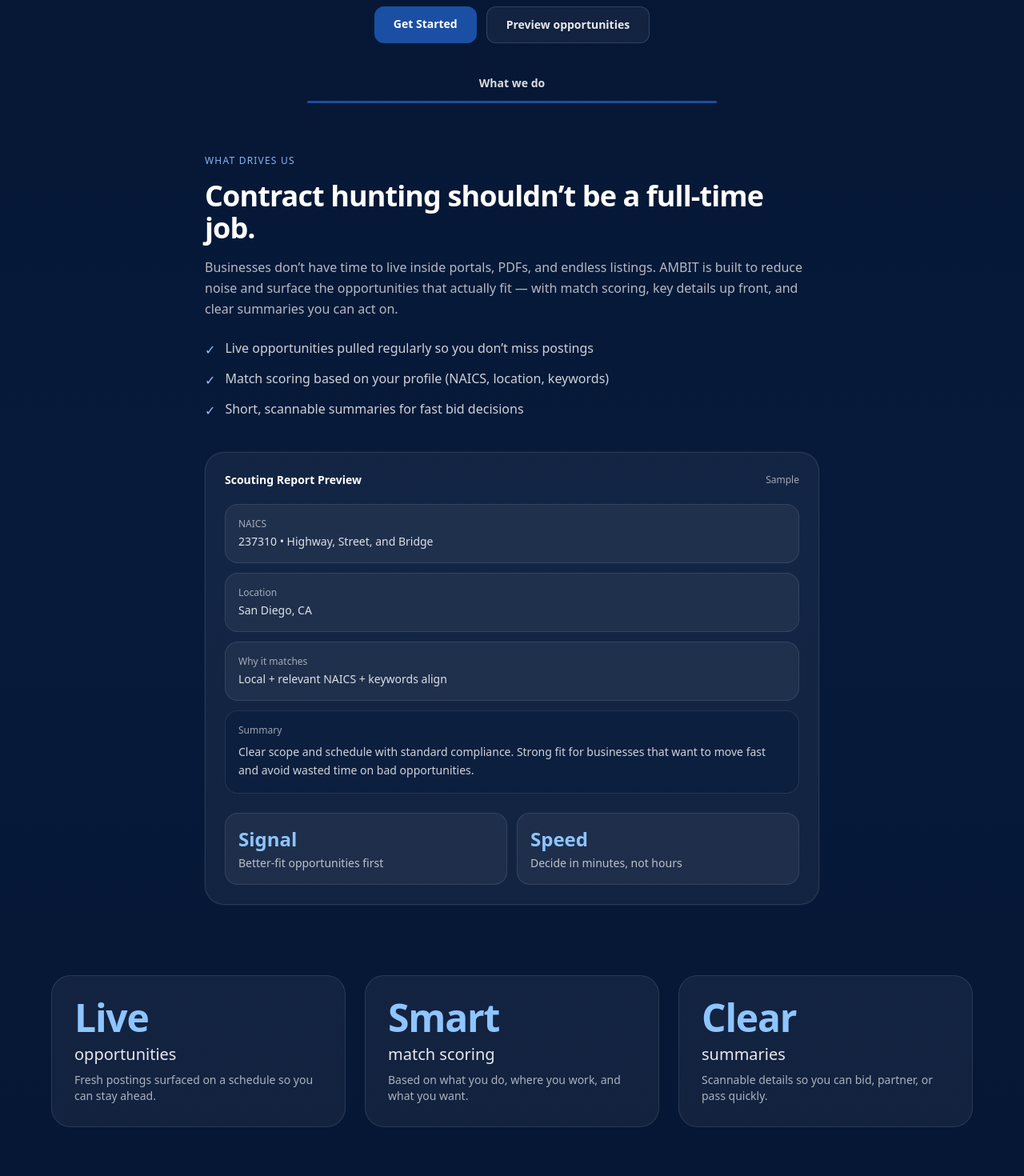
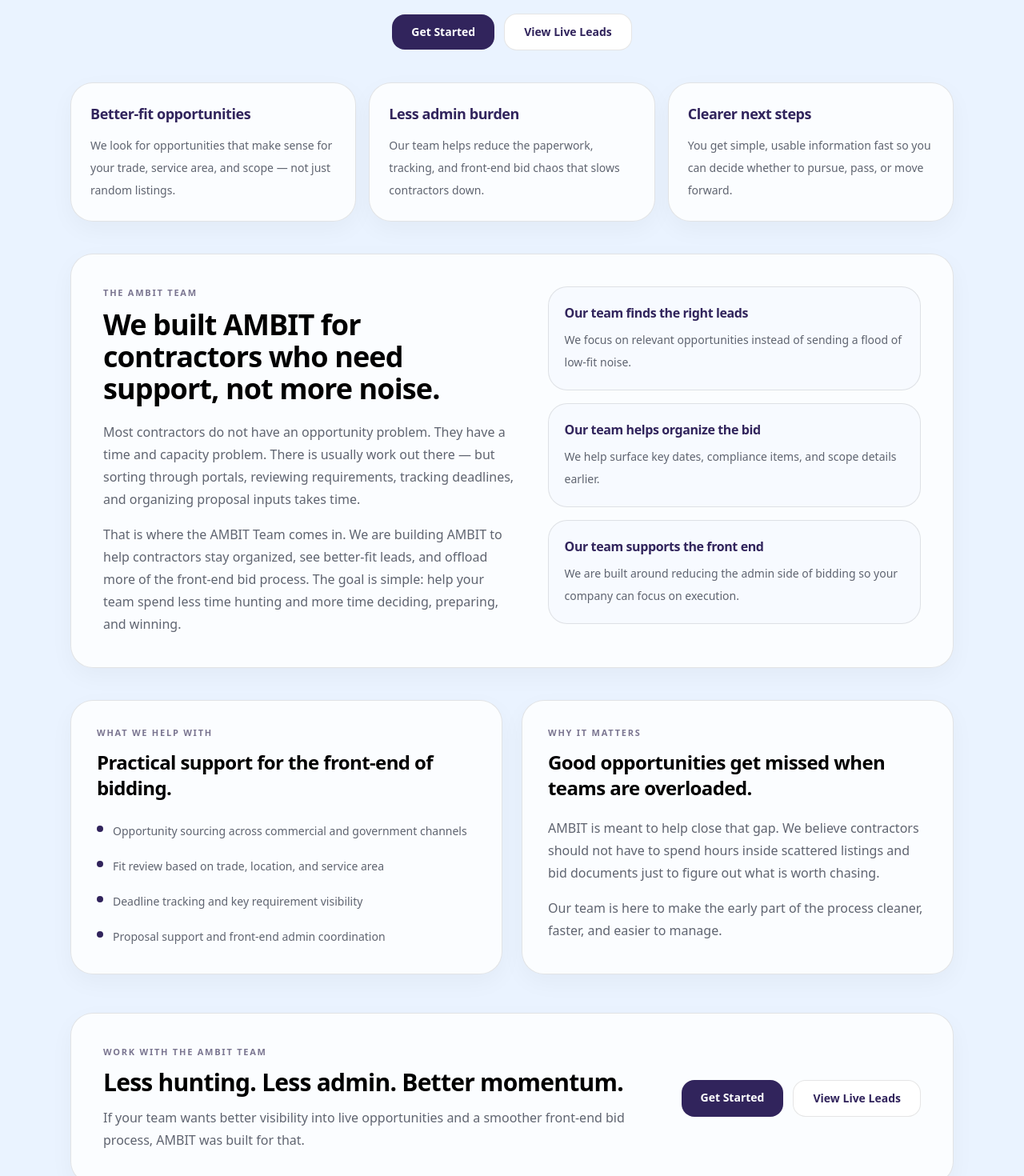
Before and after one commit to seansevrix/ambit, a Next.js app: page /about in a window 1280 px wide. Shown: the part 440-1910 px from the top of the page at 80% size. Built offline with nearby package versions, Linux system fonts and the light colour scheme.

Commit message:
Rewrite About page to match AMBIT brand

```diff
--- a/app/about/page.tsx
+++ b/app/about/page.tsx
@@ -1,233 +1,245 @@
-// app/about/page.tsx
 import Link from "next/link";
 
 export const metadata = {
-  title: "About | AMBIT",
+  title: "About Us | AMBIT",
   description:
-    "AMBIT helps businesses find the right government contracts faster with clear matches and simple scouting reports.",
+    "Learn about the AMBIT Team and how we help contractors source opportunities, stay on top of compliance, and reduce the admin side of bidding.",
 };
 
-const PREVIEW_HREF = "/opportunities";
 const GET_STARTED_HREF = "/get-started";
+const PREVIEW_HREF = "/live-opportunities";
+
+const WRAP = "mx-auto max-w-6xl px-6";
+const PANEL =
+  "rounded-[28px] border border-black/10 bg-white/80 shadow-[0_10px_30px_rgba(0,0,0,0.04)]";
 
 export default function AboutPage() {
   return (
-    <main className="min-h-screen scroll-smooth text-white bg-gradient-to-b from-[#061633] via-[#071a3a] to-[#061633]">
-      {/* HERO */}
-      <section className="px-6 pt-14 pb-10">
-        <div className="mx-auto max-w-6xl">
-          <div className="mx-auto max-w-3xl text-center">
-            <div className="text-xs tracking-widest text-blue-300/90">
-              ABOUT AMBIT
+    <main className="min-h-screen bg-[#EAF3FF] text-black">
+      <section className="pt-16 pb-10">
+        <div className={WRAP}>
+          <div className="mx-auto max-w-4xl text-center">
+            <div className="text-[11px] font-semibold uppercase tracking-[0.16em] text-[#6B7280]">
+              About Us
             </div>
 
-            <h1 className="mt-4 text-4xl md:text-6xl font-semibold tracking-tight">
-              Your Bridge to Federal, State, and Local Opportunities.
+            <h1 className="mt-4 text-4xl font-semibold tracking-tight sm:text-5xl md:text-6xl">
+              Built to feel like an
+              <span className="block">extension of your team.</span>
             </h1>
 
-            <p className="mt-5 text-base md:text-lg text-white/70">
-              Tell AMBIT what your business does and where you work. We find live opportunities,
-              score matches, and deliver a clear scouting report — so you don’t miss good bids.
+            <p className="mx-auto mt-6 max-w-2xl text-base leading-7 text-[#5F6470] md:text-lg">
+              AMBIT helps contractors find better-fit commercial and government
+              opportunities and move faster when the right one shows up. Our
+              team focuses on the front-end workload — sourcing, fit review,
+              deadlines, compliance details, and proposal support — so your team
+              can stay focused on the actual work.
             </p>
 
-            <div className="mt-8 flex flex-col sm:flex-row gap-3 justify-center">
+            <div className="mt-8 flex flex-col items-center justify-center gap-3 sm:flex-row">
               <Link
                 href={GET_STARTED_HREF}
-                className="rounded-xl bg-[#1A4FA3] px-6 py-3 text-sm font-semibold text-white hover:bg-[#15428B] transition"
+                className="inline-flex rounded-2xl bg-[#31245C] px-6 py-3 text-sm font-semibold text-white transition hover:opacity-95"
               >
                 Get Started
               </Link>
-
               <Link
                 href={PREVIEW_HREF}
-                className="rounded-xl border border-white/15 bg-white/5 px-6 py-3 text-sm font-semibold text-white/90 hover:bg-white/10 transition"
+                className="inline-flex rounded-2xl border border-black/10 bg-white px-6 py-3 text-sm font-semibold text-[#31245C] transition hover:bg-black/[0.03]"
               >
-                Preview opportunities
+                View Live Leads
               </Link>
             </div>
+          </div>
+        </div>
+      </section>
 
-            {/* ✅ Clickable "What we do" tab — scrolls to section below */}
-            <div className="mt-10">
-              <div className="mx-auto flex max-w-lg flex-col items-center">
-                <a
-                  href="#what-we-do"
-                  className="text-sm font-semibold text-white/85 hover:text-white transition"
-                >
-                  What we do
-                </a>
+      <section className="pb-10">
+        <div className={WRAP}>
+          <div className="grid gap-4 md:grid-cols-3">
+            <InfoCard
+              title="Better-fit opportunities"
+              text="We look for opportunities that make sense for your trade, service area, and scope — not just random listings."
+            />
+            <InfoCard
+              title="Less admin burden"
+              text="Our team helps reduce the paperwork, tracking, and front-end bid chaos that slows contractors down."
+            />
+            <InfoCard
+              title="Clearer next steps"
+              text="You get simple, usable information fast so you can decide whether to pursue, pass, or move forward."
+            />
+          </div>
+        </div>
+      </section>
 
-                {/* ✅ Fully blue underline */}
-                <div className="mt-3 h-[3px] w-full rounded-full bg-[#1A4FA3]" />
+      <section className="pb-10">
+        <div className={WRAP}>
+          <div className={`${PANEL} p-8 md:p-10`}>
+            <div className="grid gap-10 md:grid-cols-[1.05fr_0.95fr] md:items-start">
+              <div>
+                <div className="text-[11px] font-semibold uppercase tracking-[0.16em] text-[#7A7590]">
+                  The AMBIT Team
+                </div>
+
+                <h2 className="mt-3 text-3xl font-semibold tracking-tight md:text-4xl">
+                  We built AMBIT for contractors who need support, not more
+                  noise.
+                </h2>
+
+                <p className="mt-5 text-sm leading-7 text-[#5F6470] md:text-base">
+                  Most contractors do not have an opportunity problem. They have
+                  a time and capacity problem. There is usually work out there —
+                  but sorting through portals, reviewing requirements, tracking
+                  deadlines, and organizing proposal inputs takes time.
+                </p>
+
+                <p className="mt-4 text-sm leading-7 text-[#5F6470] md:text-base">
+                  That is where the AMBIT Team comes in. We are building AMBIT
+                  to help contractors stay organized, see better-fit leads, and
+                  offload more of the front-end bid process. The goal is simple:
+                  help your team spend less time hunting and more time deciding,
+                  preparing, and winning.
+                </p>
+              </div>
+
+              <div className="grid gap-4">
+                <TeamPoint
+                  title="Our team finds the right leads"
+                  text="We focus on relevant opportunities instead of sending a flood of low-fit noise."
+                />
+                <TeamPoint
+                  title="Our team helps organize the bid"
+                  text="We help surface key dates, compliance items, and scope details earlier."
+                />
+                <TeamPoint
+                  title="Our team supports the front end"
+                  text="We are built around reducing the admin side of bidding so your company can focus on execution."
+                />
               </div>
             </div>
           </div>
         </div>
       </section>
 
-      {/* ✅ WHAT DRIVES US (text block ONLY) */}
-      <section id="what-we-do" className="scroll-mt-24 px-6 pt-6 pb-10">
-        <div className="mx-auto max-w-6xl">
-          <div className="mx-auto max-w-3xl text-left">
-            <div className="text-xs tracking-widest text-blue-300/90">
-              WHAT DRIVES US
+      <section className="pb-10">
+        <div className={WRAP}>
+          <div className="grid gap-6 md:grid-cols-2">
+            <div className={`${PANEL} p-8`}>
+              <div className="text-[11px] font-semibold uppercase tracking-[0.16em] text-[#7A7590]">
+                What We Help With
+              </div>
+              <h3 className="mt-3 text-2xl font-semibold tracking-tight">
+                Practical support for the front-end of bidding.
+              </h3>
+
+              <div className="mt-6 space-y-4">
+                <Bullet line="Opportunity sourcing across commercial and government channels" />
+                <Bullet line="Fit review based on trade, location, and service area" />
+                <Bullet line="Deadline tracking and key requirement visibility" />
+                <Bullet line="Proposal support and front-end admin coordination" />
+              </div>
             </div>
 
-            <h2 className="mt-4 text-3xl md:text-4xl font-semibold tracking-tight">
-              Contract hunting shouldn’t be a full-time job.
-            </h2>
+            <div className={`${PANEL} p-8`}>
+              <div className="text-[11px] font-semibold uppercase tracking-[0.16em] text-[#7A7590]">
+                Why It Matters
+              </div>
+              <h3 className="mt-3 text-2xl font-semibold tracking-tight">
+                Good opportunities get missed when teams are overloaded.
+              </h3>
 
-            <p className="mt-4 text-white/70 leading-relaxed">
-              Businesses don’t have time to live inside portals, PDFs, and endless listings.
-              AMBIT is built to reduce noise and surface the opportunities that actually fit —
-              with match scoring, key details up front, and clear summaries you can act on.
+              <p className="mt-5 text-sm leading-7 text-[#5F6470] md:text-base">
+                AMBIT is meant to help close that gap. We believe contractors
+                should not have to spend hours inside scattered listings and
+                bid documents just to figure out what is worth chasing.
               </p>
 
-            <div className="mt-6 space-y-3">
-              <Feature line="Live opportunities pulled regularly so you don’t miss postings" />
-              <Feature line="Match scoring based on your profile (NAICS, location, keywords)" />
-              <Feature line="Short, scannable summaries for fast bid decisions" />
+              <p className="mt-4 text-sm leading-7 text-[#5F6470] md:text-base">
+                Our team is here to make the early part of the process cleaner,
+                faster, and easier to manage.
+              </p>
             </div>
           </div>
         </div>
       </section>
 
-      {/* ✅ Scouting report block BELOW the text */}
-      <section className="px-6 pb-12">
-        <div className="mx-auto max-w-6xl">
-          <div className="mx-auto max-w-3xl">
-            <div className="rounded-3xl border border-white/10 bg-white/5 p-6 shadow-[0_0_0_1px_rgba(255,255,255,0.03)]">
-              <div className="flex items-center justify-between">
-                <div className="text-sm font-semibold">Scouting Report Preview</div>
-                <div className="text-xs text-white/60">Sample</div>
+      <section className="pb-16 pt-2">
+        <div className={WRAP}>
+          <div className={`${PANEL} flex flex-col gap-6 p-8 md:flex-row md:items-center md:justify-between md:p-10`}>
+            <div className="max-w-2xl">
+              <div className="text-[11px] font-semibold uppercase tracking-[0.16em] text-[#7A7590]">
+                Work With The AMBIT Team
               </div>
-
-              <div className="mt-5 space-y-3">
-                <MiniCard title="NAICS" value="237310 • Highway, Street, and Bridge" />
-                <MiniCard title="Location" value="San Diego, CA" />
-                <MiniCard title="Why it matches" value="Local + relevant NAICS + keywords align" />
-
-                <div className="rounded-2xl border border-white/10 bg-[#071a3a]/50 p-4">
-                  <div className="text-xs text-white/60">Summary</div>
-                  <div className="mt-2 text-sm text-white/80 leading-relaxed">
-                    Clear scope and schedule with standard compliance. Strong fit for businesses
-                    that want to move fast and avoid wasted time on bad opportunities.
-                  </div>
-                </div>
-              </div>
-
-              <div className="mt-6 grid grid-cols-2 gap-3">
-                <div className="rounded-2xl border border-white/10 bg-white/5 p-4">
-                  <div className="text-2xl font-semibold text-blue-300">Signal</div>
-                  <div className="mt-1 text-sm text-white/70">
-                    Better-fit opportunities first
-                  </div>
-                </div>
-                <div className="rounded-2xl border border-white/10 bg-white/5 p-4">
-                  <div className="text-2xl font-semibold text-blue-300">Speed</div>
-                  <div className="mt-1 text-sm text-white/70">
-                    Decide in minutes, not hours
-                  </div>
-                </div>
-              </div>
-            </div>
-          </div>
-        </div>
-      </section>
-
-      {/* Stats row */}
-      <section className="px-6 py-10">
-        <div className="mx-auto max-w-6xl grid gap-6 md:grid-cols-3">
-          <Stat
-            big="Live"
-            small="opportunities"
-            desc="Fresh postings surfaced on a schedule so you can stay ahead."
-          />
-          <Stat
-            big="Smart"
-            small="match scoring"
-            desc="Based on what you do, where you work, and what you want."
-          />
-          <Stat
-            big="Clear"
-            small="summaries"
-            desc="Scannable details so you can bid, partner, or pass quickly."
-          />
-        </div>
-      </section>
-
-      {/* CTA */}
-      <section className="px-6 pb-16 pt-6">
-        <div className="mx-auto max-w-6xl rounded-3xl border border-white/10 bg-white/5 p-8 md:p-10 flex flex-col md:flex-row items-start md:items-center justify-between gap-6">
-          <div>
-            <h3 className="text-2xl font-semibold tracking-tight">
-              Ready to see matches for your business?
+              <h3 className="mt-3 text-2xl font-semibold tracking-tight md:text-3xl">
+                Less hunting. Less admin. Better momentum.
               </h3>
-            <p className="mt-2 text-white/70">
-              Create your profile and start scouting in minutes.
+              <p className="mt-3 text-sm leading-7 text-[#5F6470] md:text-base">
+                If your team wants better visibility into live opportunities and
+                a smoother front-end bid process, AMBIT was built for that.
               </p>
             </div>
 
-          <div className="flex gap-3">
+            <div className="flex flex-col gap-3 sm:flex-row">
               <Link
                 href={GET_STARTED_HREF}
-              className="rounded-xl bg-[#1A4FA3] px-6 py-3 text-sm font-semibold text-white hover:bg-[#15428B] transition"
+                className="inline-flex rounded-2xl bg-[#31245C] px-6 py-3 text-sm font-semibold text-white transition hover:opacity-95"
               >
                 Get Started
               </Link>
               <Link
                 href={PREVIEW_HREF}
-              className="rounded-xl border border-white/15 bg-white/5 px-6 py-3 text-sm font-semibold text-white/90 hover:bg-white/10 transition"
+                className="inline-flex rounded-2xl border border-black/10 bg-white px-6 py-3 text-sm font-semibold text-[#31245C] transition hover:bg-black/[0.03]"
               >
-              Preview
+                View Live Leads
               </Link>
             </div>
           </div>
-
-        <div className="mx-auto max-w-6xl px-2 pt-8 text-sm text-white/60">
-          Questions? Email{" "}
-          <a className="underline hover:text-white" href="mailto:ambit@sevrixgov.com">
-            ambit@sevrixgov.com
-          </a>
         </div>
       </section>
     </main>
   );
 }
 
-function Feature({ line }: { line: string }) {
+function InfoCard({
+  title,
+  text,
+}: {
+  title: string;
+  text: string;
+}) {
   return (
-    <div className="flex gap-3 text-white/80">
-      <span className="mt-0.5 text-blue-300">✓</span>
-      <span>{line}</span>
+    <div className={`${PANEL} p-6`}>
+      <div className="text-lg font-semibold tracking-tight text-[#31245C]">
+        {title}
+      </div>
+      <p className="mt-3 text-sm leading-7 text-[#5F6470]">{text}</p>
     </div>
   );
 }
 
-function MiniCard({ title, value }: { title: string; value: string }) {
+function TeamPoint({
+  title,
+  text,
+}: {
+  title: string;
+  text: string;
+}) {
   return (
-    <div className="rounded-2xl border border-white/10 bg-white/5 p-4">
-      <div className="text-xs text-white/60">{title}</div>
-      <div className="mt-1 text-sm text-white/85">{value}</div>
+    <div className="rounded-[24px] border border-black/10 bg-[#F7FAFF] p-5">
+      <div className="text-base font-semibold tracking-tight text-[#31245C]">
+        {title}
+      </div>
+      <p className="mt-2 text-sm leading-7 text-[#5F6470]">{text}</p>
     </div>
   );
 }
 
-function Stat({
-  big,
-  small,
-  desc,
-}: {
-  big: string;
-  small: string;
-  desc: string;
-}) {
+function Bullet({ line }: { line: string }) {
   return (
-    <div className="rounded-3xl border border-white/10 bg-white/5 p-7">
-      <div className="text-5xl font-semibold tracking-tight text-blue-300">
-        {big}
-      </div>
-      <div className="mt-2 text-xl text-white/90">{small}</div>
-      <div className="mt-2 text-sm text-white/65">{desc}</div>
+    <div className="flex gap-3">
+      <div className="mt-[7px] h-2 w-2 rounded-full bg-[#31245C]" />
+      <div className="text-sm leading-7 text-[#5F6470]">{line}</div>
     </div>
   );
 }
```
Lines whose indentation alone changed are shown as unchanged.
